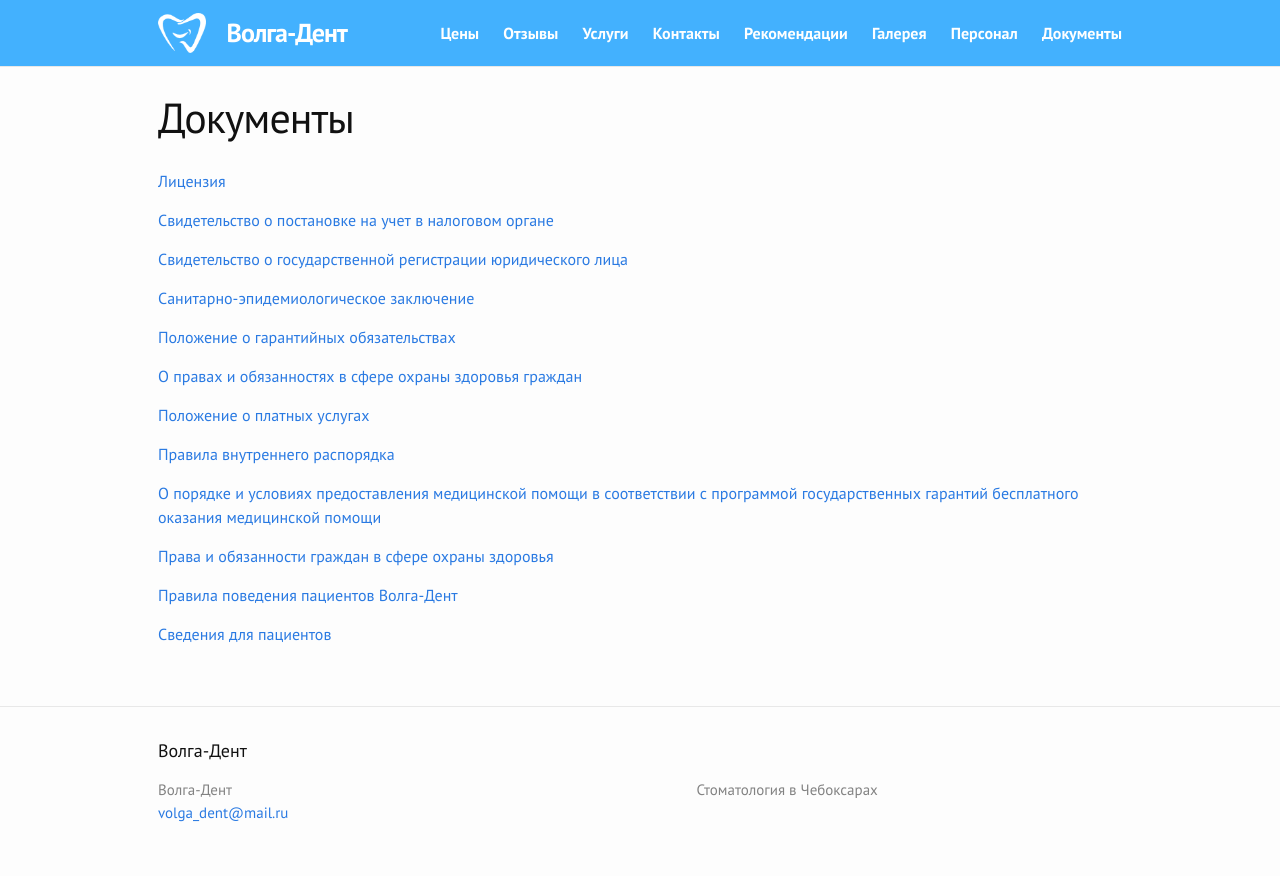
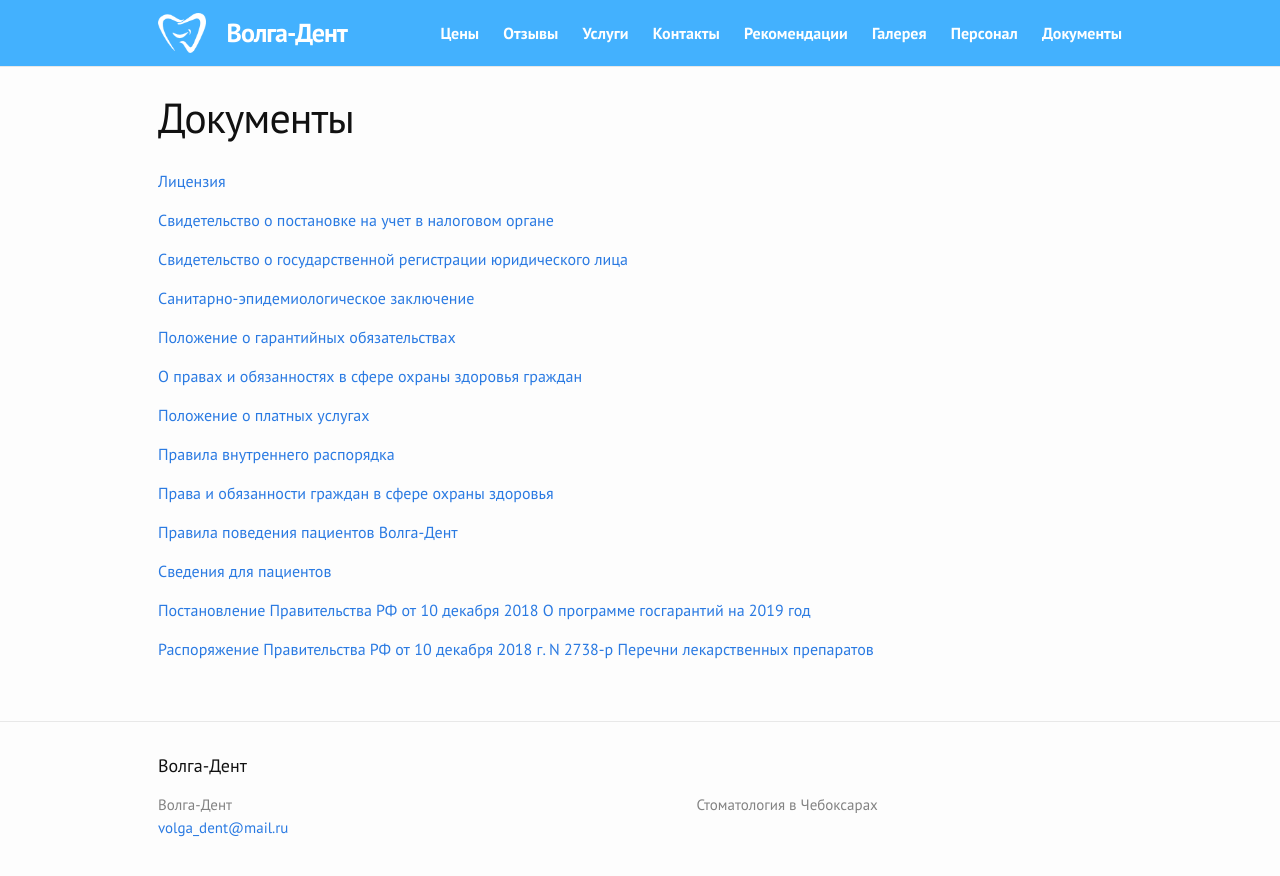
Before and after one commit to albus-dentes/albus-dentes.github.io, a Jekyll site: the page built from documents/index.md, in a window 1280 px wide. Shown: the top 876 px of the page. Built offline with Jekyll 4.4.1, drawn with Linux system fonts in a browser that asks for light colours.

Commit message:
Update docs

```diff
--- a/documents/index.md
+++ b/documents/index.md
@@ -18,10 +18,12 @@
 
 [Правила внутреннего распорядка](/assets/prav.doc)
 
-[О порядке и условиях предоставления медицинской помощи в соответствии с программой государственных гарантий бесплатного оказания медицинской помощи](/assets/free.doc)
-
 [Права и обязанности граждан в сфере охраны здоровья](/assets/prava-i-obyazannosti-grazhdan-v-sfere-oxrany-zdorovya.doc)
 
 [Правила поведения пациентов Волга-Дент](/assets/pravila-povedeniya-pacientov.doc)
 
 [Сведения для пациентов](/assets/svedeniya-dlya-pacientov.doc)
+
+[Постановление Правительства РФ от 10 декабря 2018 О программе госгарантий на 2019 год](/assets/free.docx)
+
+[Распоряжение Правительства РФ от 10 декабря 2018 г. N 2738-р Перечни лекарственных препаратов](/assets/perechni-lekarstvennyh-preparatov.doc)
```
Also changed, not shown: 3 other files.
